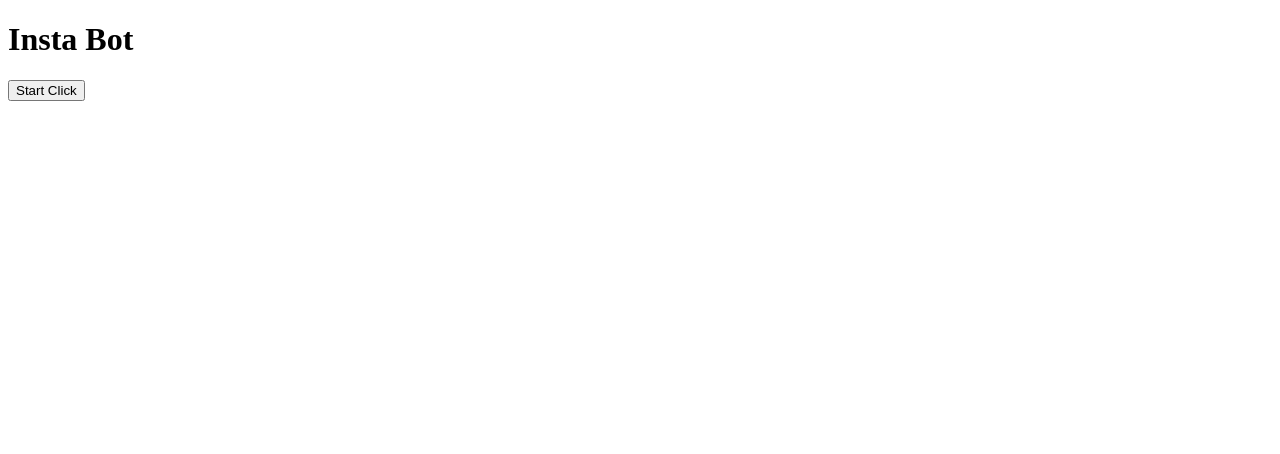
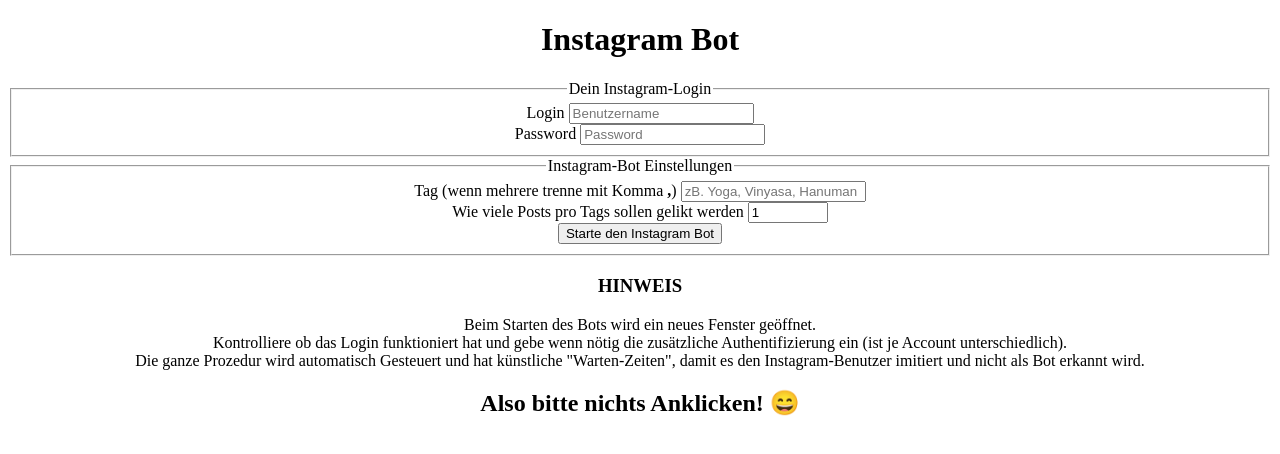
Before and after one commit to BenjaminBrodwolf/InstaLoveBot, a website: page Bot/index.html in a window 1280 px wide. Drawn offline with Linux system fonts and the light colour scheme.

Commit message:
input form added

```diff
--- a/Bot/index.html
+++ b/Bot/index.html
@@ -4,10 +4,48 @@
     <meta charset="UTF-8">
     <title>Insta Bot</title>
     <!--    <script src="startBot.js"></script>-->
+    <style>
+        body {
+            text-align: center;
+        }
+    </style>
 </head>
 <body>
-<h1>Insta Bot</h1>
-<button id="startButton">Start Click</button>
+<h1>Instagram Bot</h1>
+
+<form action="/submit" method="post">
+    <fieldset>
+        <legend> Dein Instagram-Login</legend>
+    <div class="input">
+        <label for="login">Login</label>
+        <input type="text" id="login" name="login" placeholder="Benutzername">
+    </div>
+    <div class="input">
+        <label for="password">Password</label>
+        <input type="password" id="password" name="password" placeholder="Password ">
+    </div>
+    </fieldset>
+
+    <fieldset>
+        <legend> Instagram-Bot Einstellungen</legend>
+    <div class="input">
+        <label for="tags">Tag (wenn mehrere trenne mit Komma <strong>,</strong>)</label>
+        <input type="text" id="tags" name="tags" placeholder="zB. Yoga, Vinyasa, Hanuman">
+    </div>
+    <div class="input">
+        <label for="amount">Wie viele Posts pro Tags sollen gelikt werden</label>
+        <input type="number" id="amount" name="amount" min="1" max="10000" value="1">
+    </div>
+    <button type="submit" value="1">Starte den Instagram Bot</button>
+    </fieldset>
+</form>
+
+<h3> HINWEIS </h3>
+<p> Beim Starten des Bots wird ein neues Fenster geöffnet. <br>
+    Kontrolliere ob das Login funktioniert hat und gebe wenn nötig die zusätzliche Authentifizierung ein (ist je Account unterschiedlich). <br>
+    Die ganze Prozedur wird automatisch Gesteuert und hat künstliche "Warten-Zeiten", damit es den Instagram-Benutzer imitiert und nicht als Bot erkannt wird. <br>
+</p>
+<h2> <strong> Also bitte nichts Anklicken! 😄 </strong></h2>
 </body>
 <script>
     const button = document.getElementById('startButton');
--- a/Bot/instagram.js
+++ b/Bot/instagram.js
@@ -17,6 +17,7 @@
     openInstagram: async () => {
         console.log("initialize")
         instagram.browser = await puppeteer.launch({
+            executablePath: 'C:\\Program Files (x86)\\Google\\Chrome\\Application\\chrome.exe',
             headless: false,
             args: ['--no-sandbox']
         });
@@ -81,7 +82,7 @@
                 /* Warte bis Post geladen */
                 await instagram.page.waitFor('span[id="react-root"][aria-hidden="true"]');
                 await instagram.page.waitFor(1000);
-                console.log("Watched Post Nr." + i + " of " + amount)
+                console.log("Watched " + tag + " Post Nr." + i + " of " + amount)
 
 
                 let isLikeable = await instagram.page.$(puppeteerConfig.selectors.post_heart_grey); //('span[aria-label="Gefällt mir"]');
--- a/package.json
+++ b/package.json
@@ -11,8 +11,10 @@
   "author": "Beni B.",
   "license": "ISC",
   "dependencies": {
+    "body-parser": "^1.19.0",
+    "express": "^4.16.3",
     "firebase": "^6.3.3",
-    "puppeteer": "^1.18.1",
-    "express": "^4.16.3"
+    "firebase-admin": "^6.1.0",
+    "puppeteer": "^1.18.1"
   }
 }
```
Also changed, not shown: index.js (+20 -21 lines), 1 other file.
